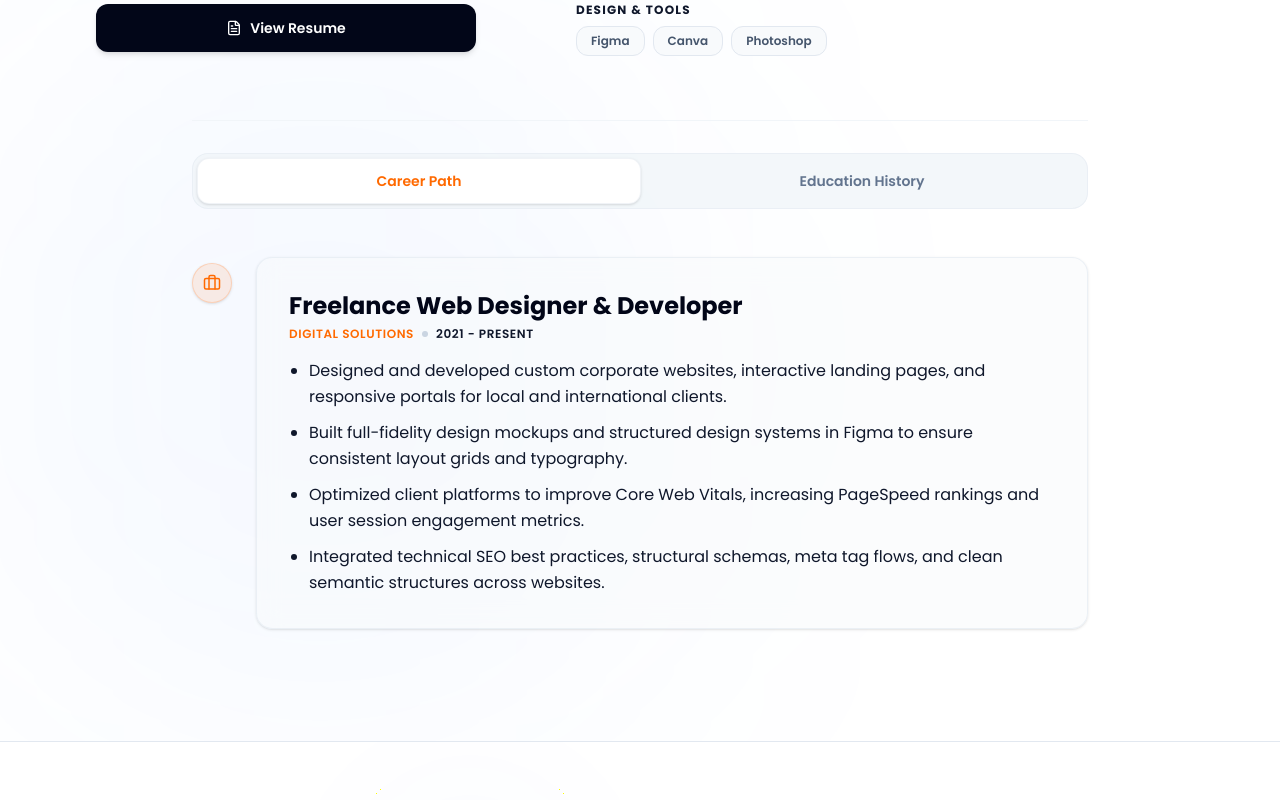
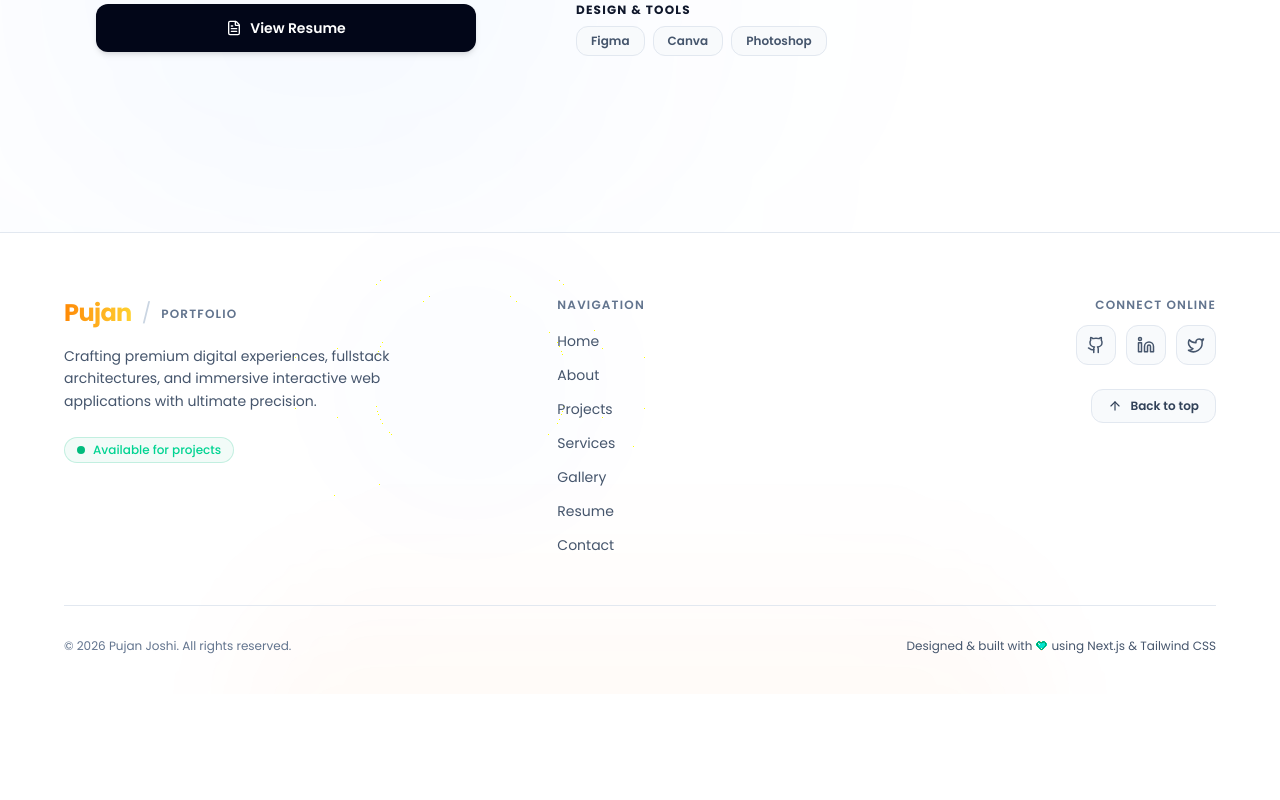
Before and after one commit to pujanjoci/Profile-Next-, a Next.js app: page /about in a window 1280 px wide. Shown: the part 860-1660 px from the top of the page. After the commit the page ends 1554 px from the top, so only its background shows below. Built offline with nearby package versions, Linux system fonts and the light colour scheme.

Commit message:
chore: remove Career Path and Education History timelines from About section

```diff
--- a/app/components/About.tsx
+++ b/app/components/About.tsx
@@ -1,8 +1,7 @@
 import Image from 'next/image';
-import { motion, AnimatePresence } from 'framer-motion';
-import { FileText, Briefcase, GraduationCap, Star, Mail, Globe, MapPin } from 'lucide-react';
+import { motion } from 'framer-motion';
+import { FileText, Star } from 'lucide-react';
 import Link from 'next/link';
-import { useState } from 'react';
 
 export interface AboutProps {
   id?: string;
@@ -19,8 +18,6 @@ export default function About({
   skills = [],
   profileImage = "/Pujan(ghandruk-sitting)-profile.webp",
 }: AboutProps) {
-  const [activeTab, setActiveTab] = useState<'experience' | 'education'>('experience');
-
   const defaultSkills = skills.length > 0 ? skills : [
     'React', 'Next.js', 'TypeScript', 'Tailwind CSS', 'HTML', 'CSS', 'JS',
     'MySQL', 'Supabase', 'Node.js', 'Git/GitHub', 'Figma', 'Canva', 'Photoshop'
@@ -46,29 +43,6 @@ export default function About({
         !['react', 'next.js', 'typescript', 'tailwind css', 'javascript', 'js', 'html', 'css', 'html5', 'css3',
           'node.js', 'express', 'mysql', 'supabase', 'postgresql', 'prisma', 'mongodb', 'rest apis', 'json apis', 'socket.io', 'json api', 'git/github'].includes(s.toLowerCase())
       )
-    }
-  ];
-
-  const experiences = [
-    {
-      role: 'Freelance Web Designer & Developer',
-      company: 'Digital Solutions',
-      period: '2021 - Present',
-      details: [
-        'Designed and developed custom corporate websites, interactive landing pages, and responsive portals for local and international clients.',
-        'Built full-fidelity design mockups and structured design systems in Figma to ensure consistent layout grids and typography.',
-        'Optimized client platforms to improve Core Web Vitals, increasing PageSpeed rankings and user session engagement metrics.',
-        'Integrated technical SEO best practices, structural schemas, meta tag flows, and clean semantic structures across websites.'
-      ]
-    }
-  ];
-
-  const education = [
-    {
-      degree: 'Bachelor of Science in Computer Science & Information Technology (B.Sc. CSIT)',
-      institution: 'Tribhuvan University',
-      period: 'Graduated',
-      details: 'Focused on software engineering, database architectures, algorithmic logic, computer systems, and web programming.'
     }
   ];
 
@@ -216,123 +190,6 @@ export default function About({
           </div>
         </motion.div>
 
-        {/* Timeline Path Tab Switcher */}
-        <div className="w-full max-w-4xl mx-auto pt-8 border-t border-slate-100 dark:border-white/5">
-          <div className="flex items-center justify-center rounded-2xl bg-slate-100/80 dark:bg-neutral-900/50 p-1 border border-slate-200/50 dark:border-white/10 mb-12">
-            <button
-              type="button"
-              onClick={() => setActiveTab('experience')}
-              className={`flex-1 py-3 text-sm font-semibold rounded-xl transition-all cursor-pointer ${
-                activeTab === 'experience'
-                  ? 'bg-white dark:bg-neutral-950 text-orange-500 shadow-sm border border-slate-200/50 dark:border-white/5'
-                  : 'text-slate-500 hover:text-slate-700 dark:text-slate-450 dark:hover:text-slate-200'
-              }`}
-            >
-              Career Path
-            </button>
-            <button
-              type="button"
-              onClick={() => setActiveTab('education')}
-              className={`flex-1 py-3 text-sm font-semibold rounded-xl transition-all cursor-pointer ${
-                activeTab === 'education'
-                  ? 'bg-white dark:bg-neutral-950 text-orange-500 shadow-sm border border-slate-200/50 dark:border-white/5'
-                  : 'text-slate-500 hover:text-slate-700 dark:text-slate-450 dark:hover:text-slate-200'
-              }`}
-            >
-              Education History
-            </button>
-          </div>
-
-          {/* Timeline Nodes */}
-          <div className="relative">
-            <AnimatePresence mode="wait">
-              {activeTab === 'experience' ? (
-                <motion.div
-                  key="experience"
-                  initial={{ opacity: 0, y: 15 }}
-                  animate={{ opacity: 1, y: 0 }}
-                  exit={{ opacity: 0, y: -15 }}
-                  transition={{ duration: 0.35 }}
-                  className="space-y-12"
-                >
-                  {experiences.map((exp, index) => (
-                    <div key={index} className="relative pl-10 md:pl-16">
-                      {/* Timeline Dot Icon */}
-                      <div className="absolute left-0 top-1.5 flex h-10 w-10 items-center justify-center rounded-full bg-orange-500/10 text-orange-500 border border-orange-500/20 shadow-sm">
-                        <Briefcase size={18} />
-                      </div>
-
-                      {/* Connector Line */}
-                      {index < experiences.length - 1 && (
-                        <div className="absolute left-5 top-12 bottom-0 w-px bg-gradient-to-b from-orange-500/30 to-transparent" />
-                      )}
-
-                      {/* Event Card */}
-                      <div className="rounded-2xl border border-slate-200/60 bg-slate-50/50 p-6 md:p-8 dark:border-white/5 dark:bg-neutral-900/30 backdrop-blur-md shadow-sm">
-                        <h4 className="text-xl sm:text-2xl font-extrabold text-slate-950 dark:text-white mb-1">
-                          {exp.role}
-                        </h4>
-
-                        <div className="flex flex-wrap items-center gap-2 mb-4 text-xs font-semibold uppercase tracking-wider text-slate-450 dark:text-slate-400">
-                          <span className="text-orange-500">{exp.company}</span>
-                          <span className="w-1.5 h-1.5 rounded-full bg-slate-300 dark:bg-neutral-700" />
-                          <span>{exp.period}</span>
-                        </div>
-
-                        <ul className="list-disc pl-5 space-y-2.5 text-sm sm:text-base text-slate-650 dark:text-slate-350 leading-relaxed font-normal">
-                          {exp.details.map((detail, dIdx) => (
-                            <li key={dIdx}>{detail}</li>
-                          ))}
-                        </ul>
-                      </div>
-                    </div>
-                  ))}
-                </motion.div>
-              ) : (
-                <motion.div
-                  key="education"
-                  initial={{ opacity: 0, y: 15 }}
-                  animate={{ opacity: 1, y: 0 }}
-                  exit={{ opacity: 0, y: -15 }}
-                  transition={{ duration: 0.35 }}
-                  className="space-y-12"
-                >
-                  {education.map((edu, index) => (
-                    <div key={index} className="relative pl-10 md:pl-16">
-                      {/* Timeline Dot Icon */}
-                      <div className="absolute left-0 top-1.5 flex h-10 w-10 items-center justify-center rounded-full bg-orange-500/10 text-orange-500 border border-orange-500/20 shadow-sm">
-                        <GraduationCap size={18} />
-                      </div>
-
-                      {/* Connector Line */}
-                      {index < education.length - 1 && (
-                        <div className="absolute left-5 top-12 bottom-0 w-px bg-gradient-to-b from-orange-500/30 to-transparent" />
-                      )}
-
-                      {/* Event Card */}
-                      <div className="rounded-2xl border border-slate-200/60 bg-slate-50/50 p-6 md:p-8 dark:border-white/5 dark:bg-neutral-900/30 backdrop-blur-md shadow-sm">
-                        <h4 className="text-xl sm:text-2xl font-extrabold text-slate-950 dark:text-white mb-1">
-                          {edu.degree}
-                        </h4>
-
-                        <div className="flex flex-wrap items-center gap-2 mb-4 text-xs font-semibold uppercase tracking-wider text-slate-450 dark:text-slate-400">
-                          <span className="text-orange-500">{edu.institution}</span>
-                          <span className="w-1.5 h-1.5 rounded-full bg-slate-300 dark:bg-neutral-700" />
-                          <span>{edu.period}</span>
-                        </div>
-
-                        <p className="text-sm sm:text-base text-slate-650 dark:text-slate-350 leading-relaxed font-normal">
-                          {edu.details}
-                        </p>
-                      </div>
-                    </div>
-                  ))}
-                </motion.div>
-              )}
-            </AnimatePresence>
-          </div>
-        </div>
-
       </div>
     </section>
   );
```
